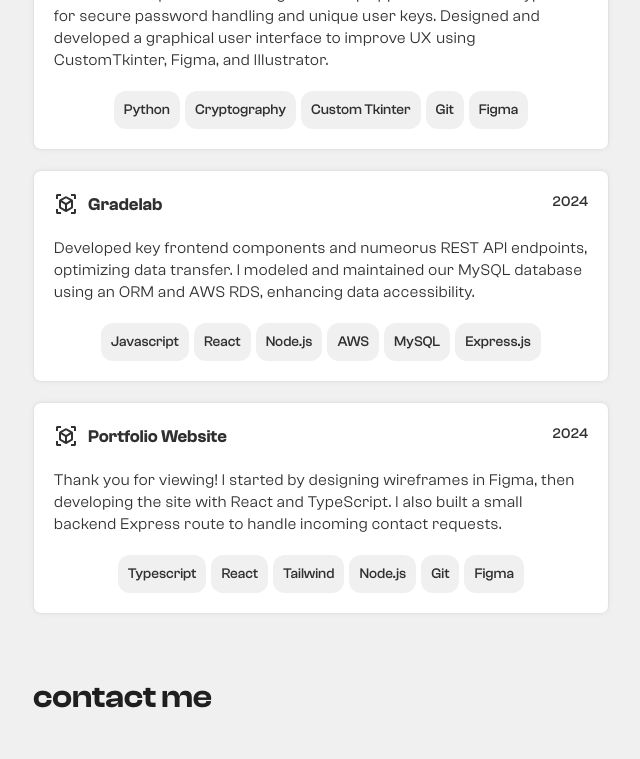
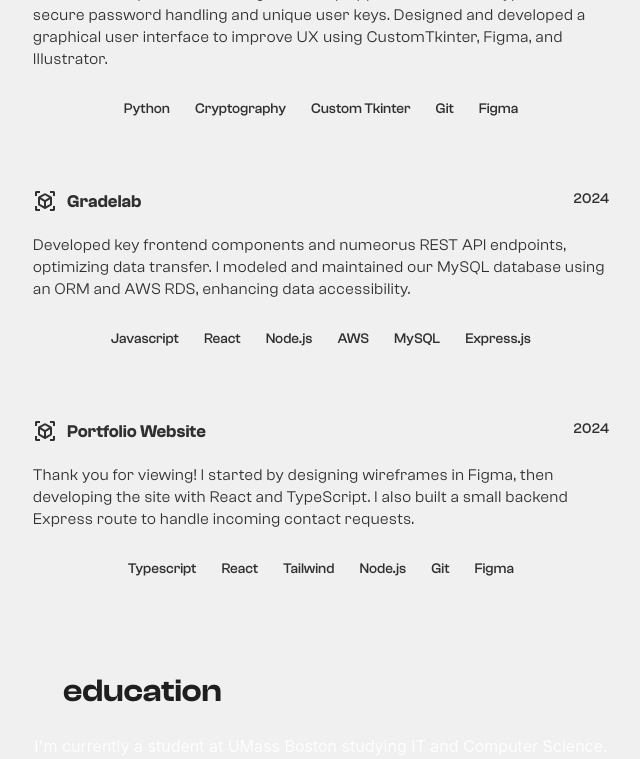
Before and after one commit to qinflan/portfolio, a React (Vite) app in the folder portfolio/client/: page / in a window 1280 px wide. Shown: the part 2000-2759 px from the top of the page, without its empty margins (639-1279 px from the left). Built offline with nearby package versions, Linux system fonts and the light colour scheme; a web font is replaced by a local one.

Commit message:
Add education section

```diff
--- a/portfolio/client/src/components/pages/designs/designData.ts
+++ /dev/null
@@ -1,6 +0,0 @@
-export const designData = [
-    {
-        src:""
-    },
-
-  ];
--- /dev/null
+++ b/portfolio/client/src/components/pages/education/ClassData.ts
@@ -0,0 +1,13 @@
+export const classData = [
+    "CS210 Intermediate Computing with Data Structures",
+    "CS341 Computer Architecture",
+    "IT428L Information System Security",
+    "IT117 Intermediate Scripting in Python",
+    "CS220 Discrete Mathematics",
+    "CS240 Programming in C",
+    "",
+    "",
+    "",
+    "",
+    "",
+]
--- /dev/null
+++ b/portfolio/client/src/components/pages/education/Education.tsx
@@ -0,0 +1,27 @@
+import './Education.css'
+import { classData } from './ClassData'
+
+const Education = () => {
+
+  return (
+    <div className="work-section-container">
+      <div className="section-title">
+        <h1>education</h1>
+      </div>
+      <div className="college-header">
+          I'm currently a student at UMass Boston studying IT and Computer Science.
+        </div>
+        <div className="course-header">
+          Key Courses
+        </div>
+
+      <div className="courses-container">
+        {classData.map((title: string) => (
+          <p>{title}</p>
+        ))}
+      </div>
+    </div>
+  )
+}
+
+export default Education
--- a/portfolio/client/src/components/pages/projects/Projects.tsx
+++ b/portfolio/client/src/components/pages/projects/Projects.tsx
@@ -17,7 +17,6 @@ const Projects: React.FC = () => {
             dates={projectItem.dates}
             description={projectItem.description}
             skills={projectItem.skills}
-            gif={projectItem.gif}
             repo={projectItem.repo}
             />
         )}
--- a/portfolio/client/src/components/ui/Navbar.tsx
+++ b/portfolio/client/src/components/ui/Navbar.tsx
@@ -43,16 +43,16 @@ const Navbar = () => {
     };
 
     const navLinks = [
-        { label: "home", id: "/" },
         { label: "about", id: "about" },
         { label: "work", id: "experience" },
         { label: "projects", id: "projects" },
+        { label: "education", id: "education" },
         { label: "contact", id: "contact" },
     ];
 
     const dropdownVariants = {
-        hidden: { scaleY: 0},
-        visible: { scaleY: 1, transition: { duration: 0.8, ease: [0.22, 1, 0.36, 1]} },
+        hidden: { scaleY: 0 },
+        visible: { scaleY: 1, transition: { duration: 0.8, ease: [0.22, 1, 0.36, 1] } },
         exit: { scaleY: 0, transition: { delay: 0.3, duration: 0.6, ease: [0.32, 0, 0.36, 1] } }
     };
 
@@ -61,14 +61,16 @@ const Navbar = () => {
             y: "30vh",
             transition: {
                 duration: 5,
-                ease: [0, 0.55, 0.45, 1]}
+                ease: [0, 0.55, 0.45, 1]
+            }
         },
 
         visible: {
             y: 0,
             transition: {
                 duration: 0.5,
-                ease: [0.37, 0, 0.63, 1]}
+                ease: [0.37, 0, 0.63, 1]
+            }
         },
         hover: { opacity: 0.6 }
     };
@@ -111,6 +113,7 @@ const Navbar = () => {
                     <a className="nav-link" href="/">home</a>
                     <button className="nav-link" onClick={() => scrollToSection("experience")}>experience</button>
                     <button className="nav-link" onClick={() => scrollToSection("projects")}>projects</button>
+                    <button className="nav-link" onClick={() => scrollToSection("education")}>education</button>
                     <button className="nav-link" onClick={() => scrollToSection("contact")}>contact</button>
 
                     <div className="nav-button-container">
--- a/portfolio/client/src/components/ui/ProjectWidget.css
+++ b/portfolio/client/src/components/ui/ProjectWidget.css
@@ -1,3 +1,20 @@
+.project-widget-container {
+  display: flex;
+  flex-direction: column;
+  background-color: var(--page-foreground);
+  border-radius: 8px;
+  width: 90%;
+  padding: 20px;
+  border: 1px solid var(--widget-stroke);
+  gap:0px;
+  box-shadow: 0px 0px 5px 0px rgba(0, 0, 0, 0.05);
+  transition: 0.3s;
+  user-select: none;
+}
+.project-widget-container:hover {
+  transform: translate(-3px);
+  transition: 0.3s;
+}
 
 .project-btn-wrapper {
   display: flex;
@@ -29,6 +46,14 @@
 
 }
 
+.project-widget-container:hover {
+  opacity: 1;
+}
+
+.work-widgets-container:hover .project-widget-container:not(:hover) {
+  opacity: 0.5;
+}
+
 @media (max-width: 600px) {
     .project-widget-title {
         font-size: medium;
@@ -38,4 +63,16 @@
       max-width: 100%;
     }
 
+    .project-widget-container {
+    background-color: unset;
+    border-radius: unset;
+    width: 90%;
+    padding: 20px 0px;
+    border: unset;
+    gap: 20px;
+    box-shadow: unset;
+    opacity: 1;
+    transition: opacity 0.3s ease-in-out, transform 0.3s ease-in-out;
 }
+
+}
--- a/portfolio/client/src/components/ui/ProjectWidget.tsx
+++ b/portfolio/client/src/components/ui/ProjectWidget.tsx
@@ -15,7 +15,7 @@ repo?: string;
 
 const ProjectWidget: React.FC<ProjectWidgetProps> = ({title, dates, description, skills, repo}) => {
   return (
-    <div className="work-widget-container">
+    <div className="project-widget-container">
       <a className="project-btn-wrapper" href={repo}>
         <div className="project-widget-header">
           <h2 className="project-widget-title">
--- a/portfolio/client/src/components/ui/RightPanel.css
+++ b/portfolio/client/src/components/ui/RightPanel.css
@@ -65,8 +65,9 @@
 
 @media (max-width: 600px) {
     .section-title {
-        font-size: x-large;
+        font-size: xx-large;
         padding-bottom: unset;
         padding-top: 35px;
+
     }
 }
--- a/portfolio/client/src/components/ui/RightPanel.tsx
+++ b/portfolio/client/src/components/ui/RightPanel.tsx
@@ -2,7 +2,7 @@ import "./RightPanel.css"
 import Experience from '../pages/experience/Experience'
 import Contact from '../pages/contact/Contact'
 import Projects from "../pages/projects/Projects"
-// import DesignBento from "./DesignBento"
+import Education from "../pages/education/Education"
 import { useRef} from "react"
 
 const RightPanel = () => {
@@ -11,6 +11,7 @@ const RightPanel = () => {
     const contactRef = useRef<HTMLDivElement | null>(null);
     const aboutRef = useRef<HTMLDivElement | null>(null);
     const projectsRef = useRef<HTMLDivElement | null>(null);
+    const educationRef = useRef<HTMLDivElement | null>(null);
 
     return (
         <div className="scroll-right-panel">
@@ -26,12 +27,17 @@ const RightPanel = () => {
                 <p>In my spare time I play music, hike, game, or work on computers and music equipment.
                 </p>
             </div>
+
             <div className="relative w-full" ref={workRef} id="experience">
                 <Experience />
             </div>
 
             <div className="relative w-full" ref={projectsRef} id="projects">
                 <Projects />
+            </div>
+
+            <div className="relative-w-full" ref={educationRef} id="education">
+                <Education/>
             </div>
 
             <div className="relative w-full" ref={contactRef} id="contact">
--- a/portfolio/client/src/index.css
+++ b/portfolio/client/src/index.css
@@ -29,10 +29,10 @@
 [data-theme="dark"] {
 
   /* page */
-  --page-background: #1a1a1a;
-  --page-foreground: #222222;
+  --page-background: #141414;
+  --page-foreground: #181818;
   --foreground-hover:#2d2e30;
-  --page-divider: #494949;
+  --page-divider: #383838;
   --icon: #EDEDED;
   --input-field-focus: #e4e4e4;
 
@@ -46,9 +46,9 @@
   --nav-hover-text: #cccccc;
 
   /* buttons */
-  --button-background: #1a1a1a;
+  --button-background: #141414;
   --button-stroke: #EDEDED;
-  --button-background-hover: #272829;
+  --button-background-hover: #1a1a1a;
   --button-text: #EDEDED;
   --button-text-hover: #F3F3F3;
   --button-shadow:#EDEDED;
```
Also changed, not shown: portfolio/client/src/components/pages/education/Education.css (added). Lines whose indentation alone changed are shown as unchanged.
